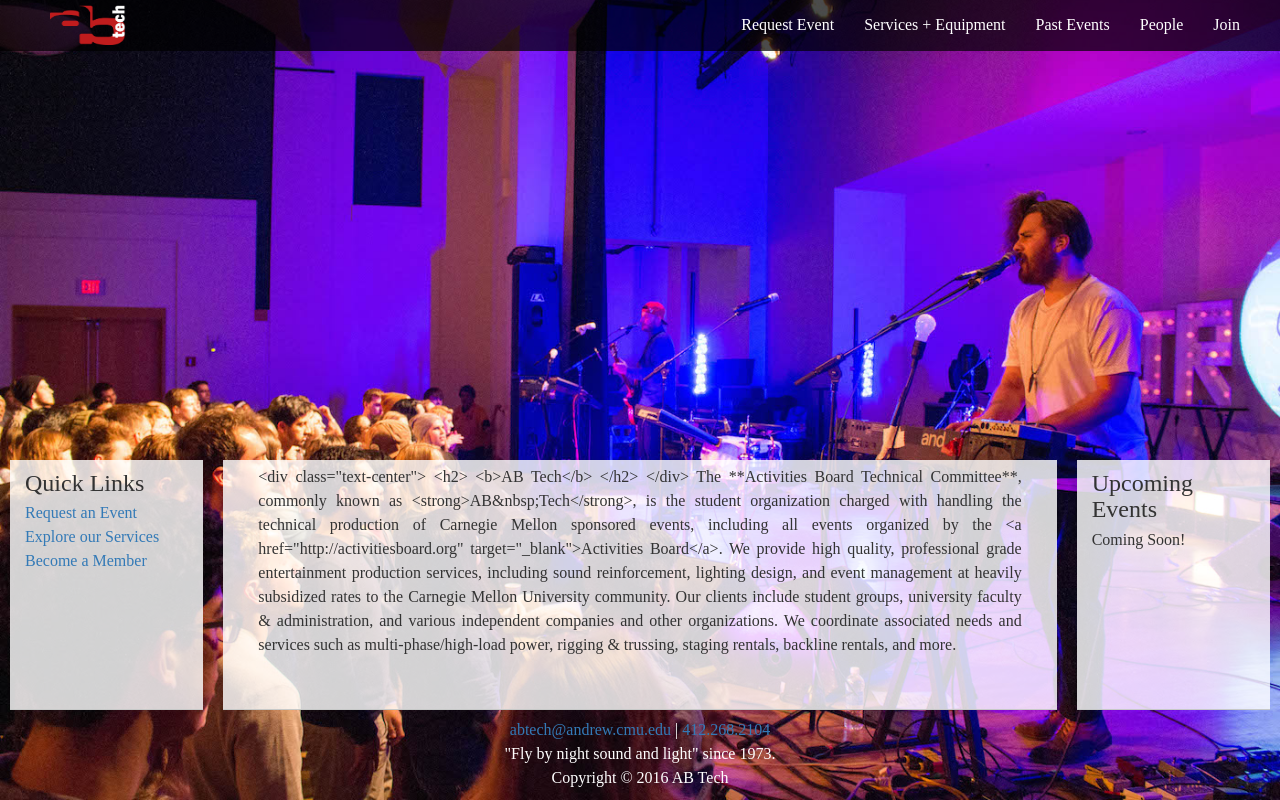
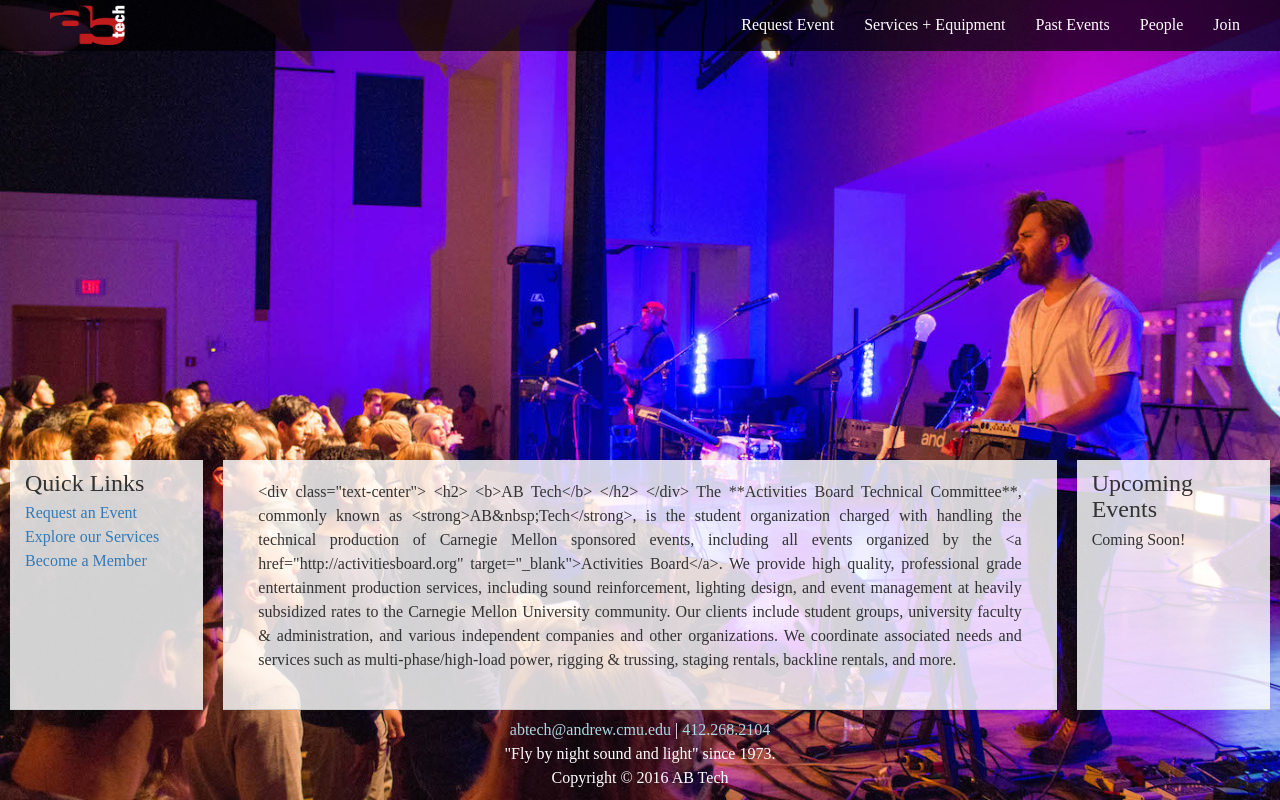
Before and after one commit to ABTech/abtech.org, a Django app: page / in a window 1280 px wide. Run offline with Django 3.2, Linux system fonts and the light colour scheme; some libraries are stand-ins or nearby versions.

Commit message:
Changed padding

```diff
--- a/templates/index.html
+++ b/templates/index.html
@@ -16,7 +16,10 @@
     bottom: 0px;
   }
   .inner {
-    padding: 5px 35px;
+    padding: 20px 35px;
+  }
+  footer a{
+    color: lightblue;
   }
 </style>
 {% endblock %}
```
Also changed, not shown: templates/markdown/equipment.md (+0 -1 lines).
